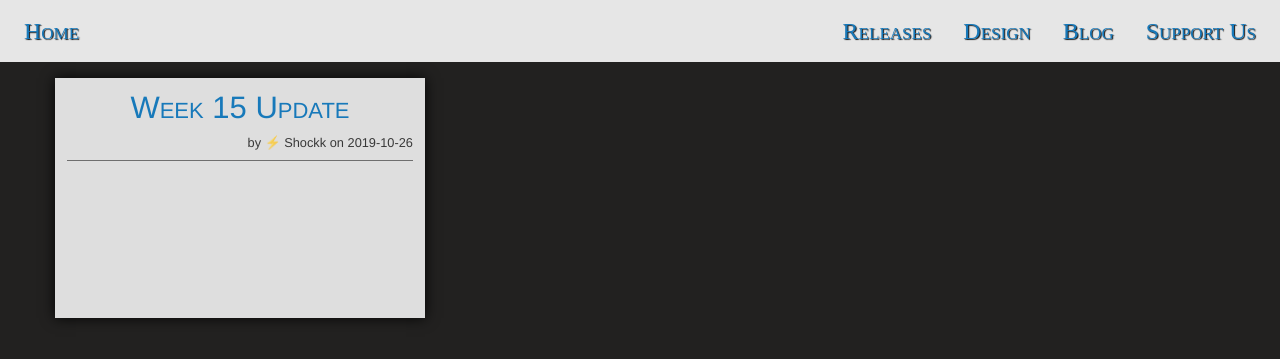
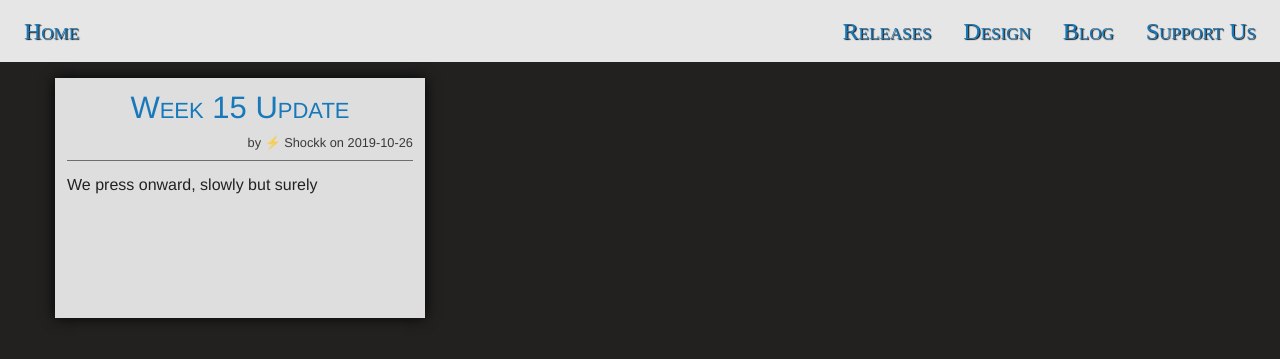
Before and after one commit to ori-sky/polar-space, a Jekyll site: the page built from drafts.md, in a window 1280 px wide. Shown: the top 359 px of the page. Built offline with Jekyll 4.4.1, drawn with Linux system fonts in a browser that asks for light colours; nearby versions of some CDN libraries; some web fonts are replaced; library files that are not in the unit come from our copies.

Commit message:
Update 2019-10-26-01-Week-15.md

```diff
--- a/_posts/2019-10-26-01-Week-15.md
+++ b/_posts/2019-10-26-01-Week-15.md
@@ -2,7 +2,7 @@
 title: Week 15 Update
 category: Draft
 author: ⚡ Shockk
-description:
+description: We press onward, slowly but surely
 ---
 
 # Giving Spacegame a Voice
```
